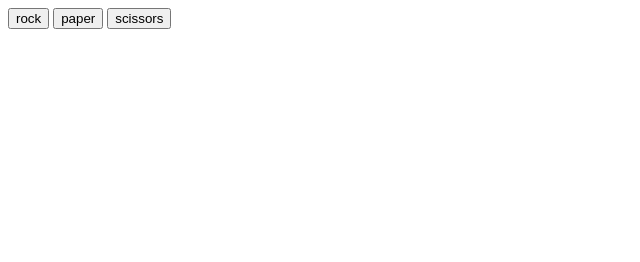
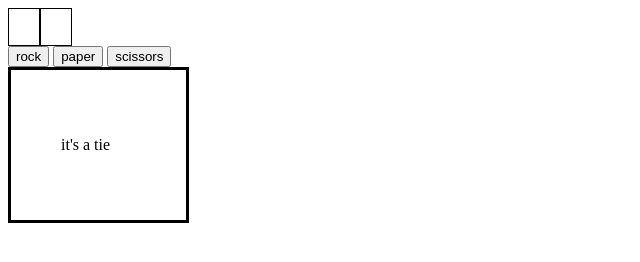
Before and after one commit to blueberryhan/rock-paper-scissors, a plain HTML site: page index.html in a window 1280 px wide. Both pictures are taken after a click on the button "rock". Shown: the whole page, without its empty margins (0-640 px from the left). Drawn offline with Linux system fonts and the light colour scheme.

Commit message:
add skeleton for scoreboard

```diff
--- a/index.html
+++ b/index.html
@@ -5,13 +5,17 @@
     <meta http-equiv="X-UA-Compatible" content="IE=edge">
     <meta name="viewport" content="width=device-width, initial-scale=1.0">
     <title>Document</title>
+    <link rel="stylesheet" href="styles.css">
 </head>
 <body>
+    <div class="scores">
+        <div class="player-score"></div>
+        <div class="computer-score"></div>
+    </div>
     <button id="rock">rock</button>
     <button id="paper">paper</button>
     <button id="scissors">scissors</button>
-
-
+    <div class="results">results</div>
     <script src="script.js" defer></script>
 
 </body>
--- a/script.js
+++ b/script.js
@@ -7,6 +7,48 @@ function getComputerChoice() {
     return computerChoices[randomComputerChoice];
     // the randomly generated number is then passed //
     // through the computerChoices array which selects the computer's choice //
+}
+
+const rock = document.querySelector('#rock');
+rock.addEventListener('click', rockChoice);
+
+const paper = document.querySelector('#paper');
+paper.addEventListener('click', paperChoice);
+
+const scissors = document.querySelector('#scissors');
+scissors.addEventListener('click', scissorsChoice);
+
+const results = document.querySelector(".results");
+
+function rockChoice() {
+    const playerSelection = 'rock';
+    const computerSelection = getComputerChoice();
+    results.removeChild(results.lastChild);
+    const textResults = document.createElement('p');
+    textResults.classList.add('text-results');
+    // add class style
+    textResults.textContent = playRound(playerSelection, computerSelection);
+    results.appendChild(textResults);
+}
+
+function paperChoice() {
+    const playerSelection = 'paper';
+    const computerSelection = getComputerChoice();
+    results.removeChild(results.lastChild);
+    const textResults = document.createElement('p');
+    textResults.classList.add('text-results');
+    textResults.textContent = playRound(playerSelection, computerSelection);
+    results.appendChild(textResults);
+}
+
+function scissorsChoice() {
+    const playerSelection = 'scissors';
+    const computerSelection = getComputerChoice();
+    results.removeChild(results.lastChild);
+    const textResults = document.createElement('p');
+    textResults.classList.add('text-results');
+    textResults.textContent = playRound(playerSelection, computerSelection);
+    results.appendChild(textResults);
 }
 
 function playRound(playerSelection, computerSelection) {
@@ -35,36 +77,10 @@ function playRound(playerSelection, computerSelection) {
 
 }
 
-const rock = document.querySelector('#rock');
-rock.addEventListener('click', rockChoice);
+const playerScore = document.querySelector('.player-score');
+const playerScoreValue = document.createElement('p');
+playerScore.appendChild(playerScoreValue);
 
-const paper = document.querySelector('#paper');
-paper.addEventListener('click', paperChoice);
-
-const scissors = document.querySelector('#scissors');
-scissors.addEventListener('click', scissorsChoice);
-
-
-function rockChoice() {
-    const playerSelection = 'rock';
-    const computerSelection = getComputerChoice();
-    console.log('you chose ' + playerSelection);
-    console.log('the computer chose ' + computerSelection);
-    console.log(playRound(playerSelection, computerSelection));
-}
-
-function paperChoice() {
-    const playerSelection = 'paper';
-    const computerSelection = getComputerChoice();
-    console.log('you chose ' + playerSelection);
-    console.log('the computer chose ' + computerSelection);
-    console.log(playRound(playerSelection, computerSelection));
-}
-
-function scissorsChoice() {
-    const playerSelection = 'scissors';
-    const computerSelection = getComputerChoice();
-    console.log('you chose ' + playerSelection);
-    console.log('the computer chose ' + computerSelection);
-    console.log(playRound(playerSelection, computerSelection));
-}
+const computerScore = document.querySelector('.computer-score');
+const computerScoreValue = document.createElement('p');
+computerScore.appendChild(computerScoreValue);
--- a/styles.css
+++ b/styles.css
@@ -0,0 +1,21 @@
+.results {
+    border: 3px black solid;
+    width: 75px;
+    padding: 50px;
+}
+
+.scores {
+    display: flex;
+}
+
+.player-score {
+    border: 1px black solid;
+    width: 10px;
+    padding: 10px;
+}
+
+.computer-score {
+    border: 1px black solid;
+    width: 10px;
+    padding: 10px;
+}
```
